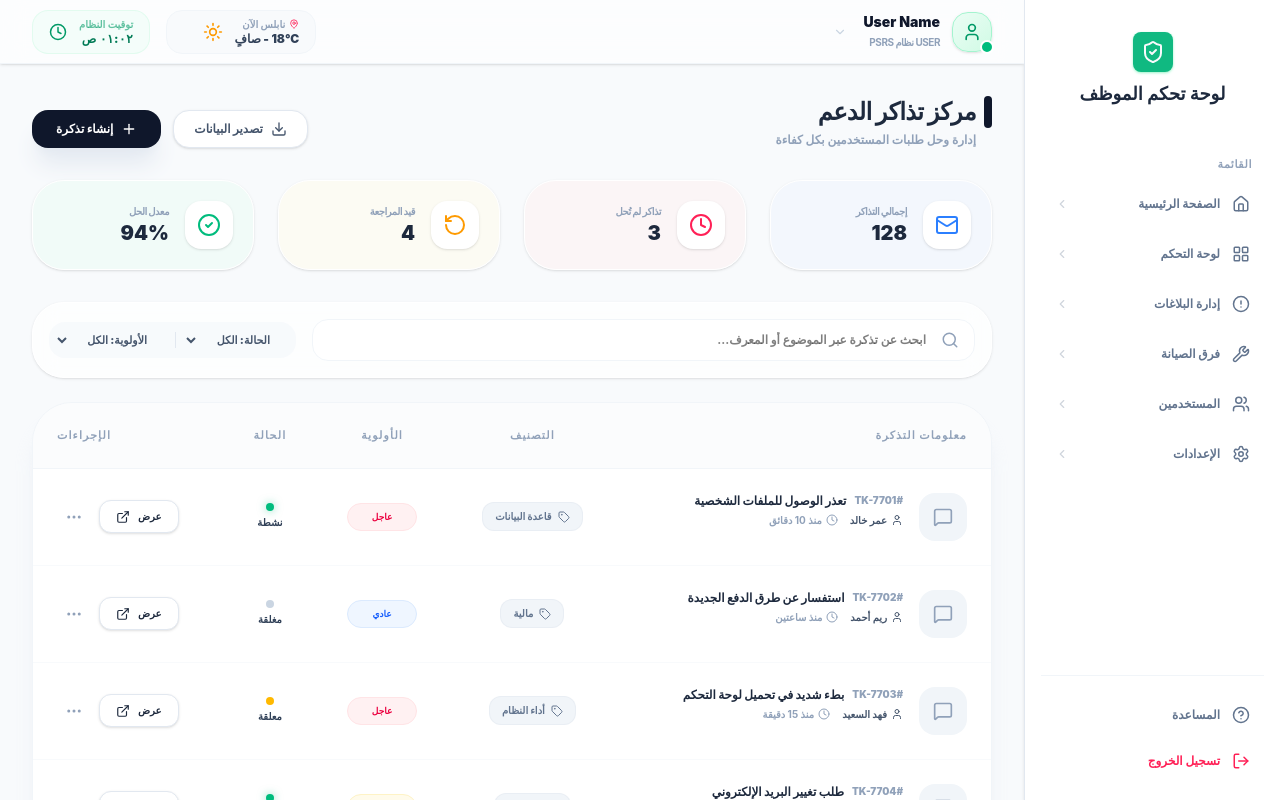
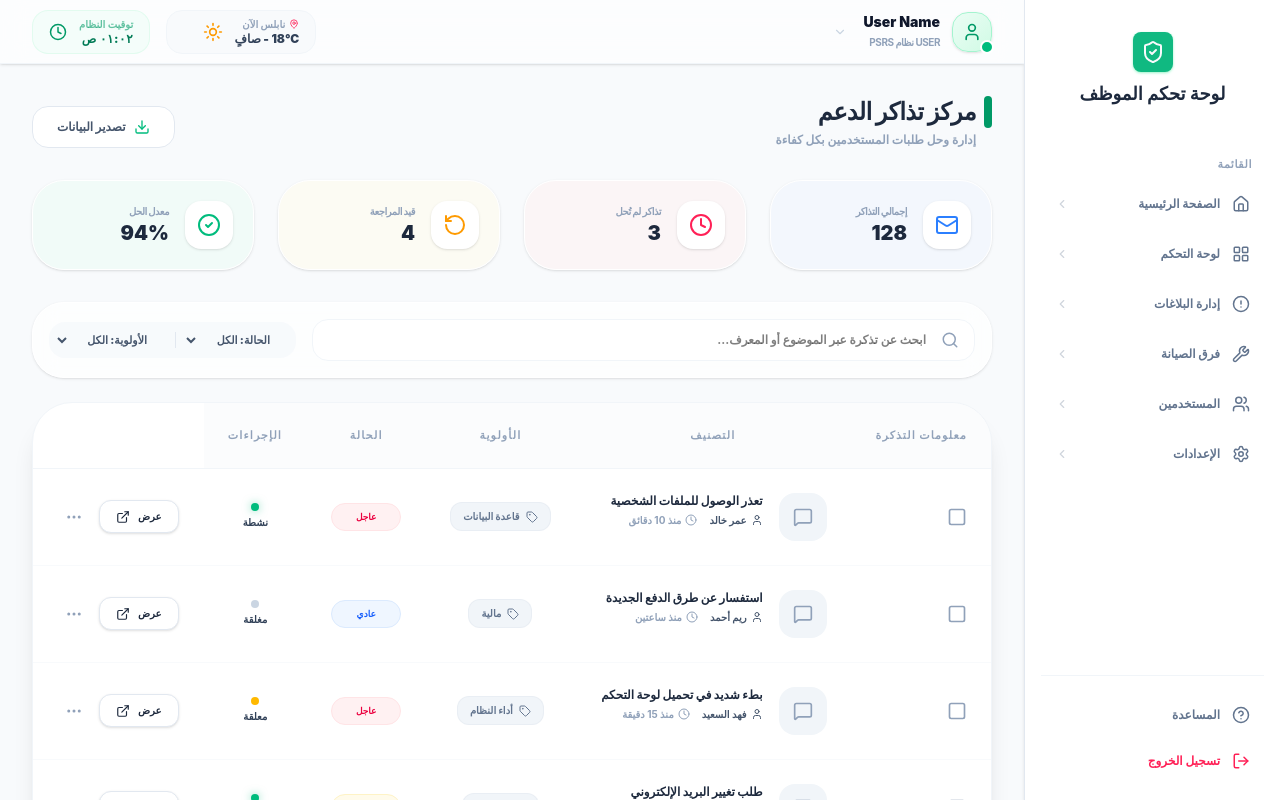
Before and after one commit to Mohammad-AL-Sabbah/Employee_Panel, a React (Vite) app: page /#/SupportTickets in a window 1280 px wide. Built offline with nearby package versions, Linux system fonts and the light colour scheme; no server answers.

Commit message:
SuperAdmin

```diff
--- a/src/components/Municipalities/CivilAdministration/SupportTickets.jsx
+++ b/src/components/Municipalities/CivilAdministration/SupportTickets.jsx
@@ -5,13 +5,16 @@ import {
   Search, Filter, Download, MessageSquare, Clock,
   AlertCircle, CheckCircle2, MoreHorizontal, Plus,
   User, Tag, RotateCcw, ChevronLeft, ChevronRight,
-  ExternalLink, Circle, Mail
+  ExternalLink, Circle, Mail, CheckSquare, Square
 } from 'lucide-react';
 
 const SupportTickets = () => {
   const [searchTerm, setSearchTerm] = useState("");
   const [statusFilter, setStatusFilter] = useState("all");
   const [priorityFilter, setPriorityFilter] = useState("all");
+
+  // حالة المربعات المحددة (Checkboxes)
+  const [selectedTickets, setSelectedTickets] = useState([]);
 
   const [tickets] = useState([
     { id: "TK-7701", subject: "تعذر الوصول للملفات الشخصية", user: "عمر خالد", priority: "high", status: "open", category: "قاعدة البيانات", time: "منذ 10 دقائق" },
@@ -21,6 +24,7 @@ const SupportTickets = () => {
     { id: "TK-7705", subject: "خطأ 404 عند فتح التقارير", user: "سلطان علي", priority: "medium", status: "open", category: "تقنية", time: "منذ ساعة" },
   ]);
 
+  // الفلترة الذكية
   const filteredTickets = useMemo(() => {
     return tickets.filter(t => {
       const matchesSearch = t.subject.includes(searchTerm) || t.id.includes(searchTerm) || t.user.includes(searchTerm);
@@ -30,8 +34,31 @@ const SupportTickets = () => {
     });
   }, [searchTerm, statusFilter, priorityFilter, tickets]);
 
+  // إدارة التحديد (Selection)
+  const toggleSelectAll = () => {
+    if (selectedTickets.length === filteredTickets.length) {
+      setSelectedTickets([]);
+    } else {
+      setSelectedTickets(filteredTickets.map(t => t.id));
+    }
+  };
+
+  const toggleSelectOne = (id) => {
+    setSelectedTickets(prev =>
+      prev.includes(id) ? prev.filter(item => item !== id) : [...prev, id]
+    );
+  };
+
+  // التصدير الذكي
   const exportToExcel = () => {
-    const ws = XLSX.utils.json_to_sheet(filteredTickets);
+    // إذا كان هناك تحديد يدوي، نصدر المحدد فقط. إذا لم يوجد، نصدر نتائج الفلترة الحالية.
+    const dataToExport = selectedTickets.length > 0
+      ? tickets.filter(t => selectedTickets.includes(t.id))
+      : filteredTickets;
+
+    if (dataToExport.length === 0) return alert("لا توجد بيانات لتصديرها");
+
+    const ws = XLSX.utils.json_to_sheet(dataToExport);
     const wb = XLSX.utils.book_new();
     XLSX.utils.book_append_sheet(wb, ws, "Support_Tickets");
     XLSX.writeFile(wb, `Tickets_Report_${new Date().toISOString().slice(0,10)}.xlsx`);
@@ -56,18 +83,28 @@ const SupportTickets = () => {
       <div className="flex justify-between items-end mb-8">
         <div>
           <div className="flex items-center gap-2 mb-1">
-            <span className="w-2 h-8 bg-slate-900 rounded-full"></span>
+            <span className="w-2 h-8 bg-emerald-600 rounded-full"></span>
             <h1 className="text-2xl font-black text-slate-800 tracking-tight">مركز تذاكر الدعم</h1>
           </div>
-          <p className="text-xs text-slate-400 font-bold mr-4">إدارة وحل طلبات المستخدمين بكل كفاءة</p>
+          <p className="text-xs text-slate-400 font-bold mr-4">
+            {selectedTickets.length > 0
+              ? `تم تحديد ${selectedTickets.length} تذكرة للتصدير`
+              : "إدارة وحل طلبات المستخدمين بكل كفاءة"}
+          </p>
         </div>
 
         <div className="flex gap-3">
-          <button onClick={exportToExcel} className="flex items-center gap-2 bg-white border border-slate-200 text-slate-600 px-5 py-2.5 rounded-2xl text-xs font-black hover:bg-slate-50 transition-all shadow-sm">
-            <Download size={16} /> تصدير البيانات
-          </button>
-          <button className="flex items-center gap-2 bg-slate-900 text-white px-6 py-2.5 rounded-2xl text-xs font-black hover:bg-emerald-600 transition-all shadow-xl shadow-slate-200">
-            <Plus size={16} /> إنشاء تذكرة
+          <button
+            onClick={exportToExcel}
+            className={`
+              group flex items-center gap-2 px-6 py-3 rounded-2xl text-xs font-black transition-all duration-300 cursor-pointer relative z-30
+              ${selectedTickets.length > 0
+                ? 'bg-emerald-600 text-white shadow-lg shadow-emerald-200 border-transparent hover:bg-emerald-700'
+                : 'bg-white border border-slate-200 text-slate-600 hover:bg-slate-900 hover:text-white hover:border-slate-900'}
+            `}
+          >
+            <Download size={16} className={selectedTickets.length > 0 ? 'text-white' : 'text-emerald-500 group-hover:text-white'} />
+            <span>{selectedTickets.length > 0 ? `تصدير المحدد (${selectedTickets.length})` : 'تصدير البيانات'}</span>
           </button>
         </div>
       </div>
@@ -90,7 +127,7 @@ const SupportTickets = () => {
         ))}
       </div>
 
-      {/* منطقة البحث والفلترة العائمة */}
+      {/* منطقة البحث والفلترة */}
       <div className="bg-white/70 backdrop-blur-md p-4 rounded-[2rem] border border-white shadow-sm mb-6 flex items-center gap-4">
         <div className="relative flex-1">
           <Search className="absolute right-4 top-1/2 -translate-y-1/2 text-slate-400" size={18} />
@@ -102,20 +139,14 @@ const SupportTickets = () => {
         </div>
 
         <div className="flex items-center gap-2 bg-slate-100/50 p-1.5 rounded-2xl">
-          <select
-            value={statusFilter} onChange={(e) => setStatusFilter(e.target.value)}
-            className="bg-transparent border-none text-[11px] font-black text-slate-600 px-4 py-1 outline-none cursor-pointer"
-          >
+          <select value={statusFilter} onChange={(e) => setStatusFilter(e.target.value)} className="bg-transparent border-none text-[11px] font-black text-slate-600 px-4 py-1 outline-none cursor-pointer">
             <option value="all">الحالة: الكل</option>
             <option value="open">نشطة</option>
             <option value="pending">معلقة</option>
             <option value="closed">مغلقة</option>
           </select>
           <div className="w-[1px] h-4 bg-slate-200"></div>
-          <select
-            value={priorityFilter} onChange={(e) => setPriorityFilter(e.target.value)}
-            className="bg-transparent border-none text-[11px] font-black text-slate-600 px-4 py-1 outline-none cursor-pointer"
-          >
+          <select value={priorityFilter} onChange={(e) => setPriorityFilter(e.target.value)} className="bg-transparent border-none text-[11px] font-black text-slate-600 px-4 py-1 outline-none cursor-pointer">
             <option value="all">الأولوية: الكل</option>
             <option value="high">عالية</option>
             <option value="medium">متوسطة</option>
@@ -124,11 +155,12 @@ const SupportTickets = () => {
         </div>
       </div>
 
-      {/* الجدول العصري */}
-      <div className="bg-white rounded-[2.5rem] border border-slate-100 shadow-xl shadow-slate-200/40 overflow-hidden">
-        <table className="w-full text-right">
+      {/* الجدول */}
+      <div className="bg-white rounded-[2.5rem] border border-slate-100 shadow-xl overflow-hidden">
+        <table className="w-full text-right border-collapse">
           <thead>
             <tr className="bg-slate-50/50 border-b border-slate-100">
+
               <th className="p-6 text-[11px] font-black text-slate-400 uppercase tracking-widest">معلومات التذكرة</th>
               <th className="p-6 text-[11px] font-black text-slate-400 uppercase tracking-widest text-center">التصنيف</th>
               <th className="p-6 text-[11px] font-black text-slate-400 uppercase tracking-widest text-center">الأولوية</th>
@@ -138,17 +170,23 @@ const SupportTickets = () => {
           </thead>
           <tbody className="divide-y divide-slate-50">
             {filteredTickets.map((t) => (
-              <tr key={t.id} className="group hover:bg-slate-50/50 transition-all cursor-pointer">
+              <tr
+                key={t.id}
+                onClick={() => toggleSelectOne(t.id)}
+                className={`group transition-all cursor-pointer ${selectedTickets.includes(t.id) ? 'bg-emerald-50/30' : 'hover:bg-slate-50/50'}`}
+              >
+                <td className="p-6">
+                  <div className="text-slate-400 group-hover:text-emerald-500 transition-colors">
+                    {selectedTickets.includes(t.id) ? <CheckSquare className="text-emerald-500" size={20} /> : <Square size={20} />}
+                  </div>
+                </td>
                 <td className="p-6">
                   <div className="flex items-start gap-4">
-                    <div className="w-12 h-12 rounded-2xl bg-slate-100 flex items-center justify-center text-slate-400 group-hover:bg-slate-900 group-hover:text-white transition-all">
+                    <div className={`w-12 h-12 rounded-2xl flex items-center justify-center transition-all ${selectedTickets.includes(t.id) ? 'bg-emerald-600 text-white' : 'bg-slate-100 text-slate-400 group-hover:bg-slate-900 group-hover:text-white'}`}>
                       <MessageSquare size={20} />
                     </div>
                     <div className="flex flex-col gap-1">
-                      <div className="flex items-center gap-2">
-                        <span className="text-[10px] font-black text-slate-400">#{t.id}</span>
-                        <h4 className="text-xs font-black text-slate-800 group-hover:text-emerald-600 transition-colors">{t.subject}</h4>
-                      </div>
+                      <h4 className={`text-xs font-black transition-colors ${selectedTickets.includes(t.id) ? 'text-emerald-800' : 'text-slate-800 group-hover:text-emerald-600'}`}>{t.subject}</h4>
                       <div className="flex items-center gap-3 text-[10px] text-slate-400 font-bold">
                         <span className="flex items-center gap-1 text-slate-600"><User size={12}/> {t.user}</span>
                         <span className="flex items-center gap-1"><Clock size={12}/> {t.time}</span>
@@ -172,12 +210,12 @@ const SupportTickets = () => {
                     <span className="text-[10px] font-black text-slate-700">{statusConfig[t.status].label}</span>
                   </div>
                 </td>
-                <td className="p-6 text-left">
+                <td className="p-6 text-left" onClick={(e) => e.stopPropagation()}>
                   <div className="flex items-center justify-end gap-2">
-                    <button className="flex items-center gap-2 bg-white border border-slate-200 text-slate-800 px-4 py-2 rounded-xl text-[10px] font-black hover:border-slate-900 transition-all shadow-sm">
+                    <button className="flex items-center gap-2 bg-white border border-slate-200 text-slate-800 px-4 py-2 rounded-xl text-[10px] font-black hover:border-slate-900 transition-all shadow-sm cursor-pointer">
                       عرض <ExternalLink size={14} />
                     </button>
-                    <button className="p-2 text-slate-400 hover:text-slate-900 transition-colors">
+                    <button className="p-2 text-slate-400 hover:text-slate-900 transition-colors cursor-pointer">
                       <MoreHorizontal size={18} />
                     </button>
                   </div>
@@ -186,17 +224,6 @@ const SupportTickets = () => {
             ))}
           </tbody>
         </table>
-
-        {/* شريط التصفح السفلي (Pagination) */}
-        <div className="bg-slate-50/80 p-5 flex justify-between items-center border-t border-slate-100">
-          <p className="text-[10px] font-black text-slate-400">تظهر النتائج من 1 إلى {filteredTickets.length} من أصل 56 تذكرة</p>
-          <div className="flex items-center gap-1">
-            <button className="w-8 h-8 flex items-center justify-center rounded-xl bg-white border border-slate-200 text-slate-400 hover:bg-slate-900 hover:text-white transition-all"><ChevronRight size={16}/></button>
-            <button className="w-8 h-8 flex items-center justify-center rounded-xl bg-slate-900 text-white text-[10px] font-black shadow-lg">1</button>
-            <button className="w-8 h-8 flex items-center justify-center rounded-xl bg-white border border-slate-200 text-slate-600 text-[10px] font-black">2</button>
-            <button className="w-8 h-8 flex items-center justify-center rounded-xl bg-white border border-slate-200 text-slate-400 hover:bg-slate-900 hover:text-white transition-all"><ChevronLeft size={16}/></button>
-          </div>
-        </div>
       </div>
     </div>
   );
```
Also changed, not shown: src/components/Municipalities/CivilAdministration/AdminSideBar.jsx (+4 -4 lines).
